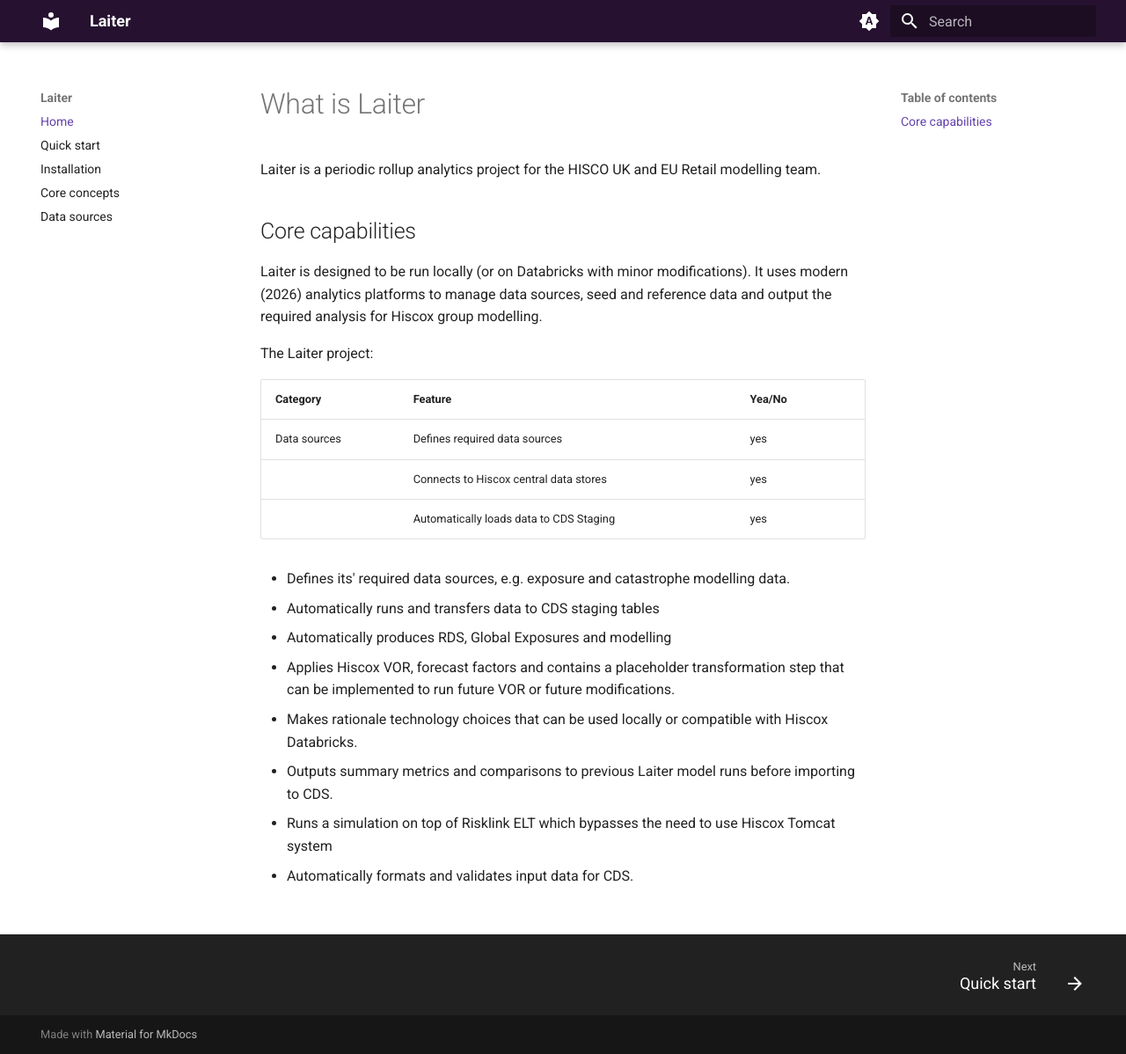
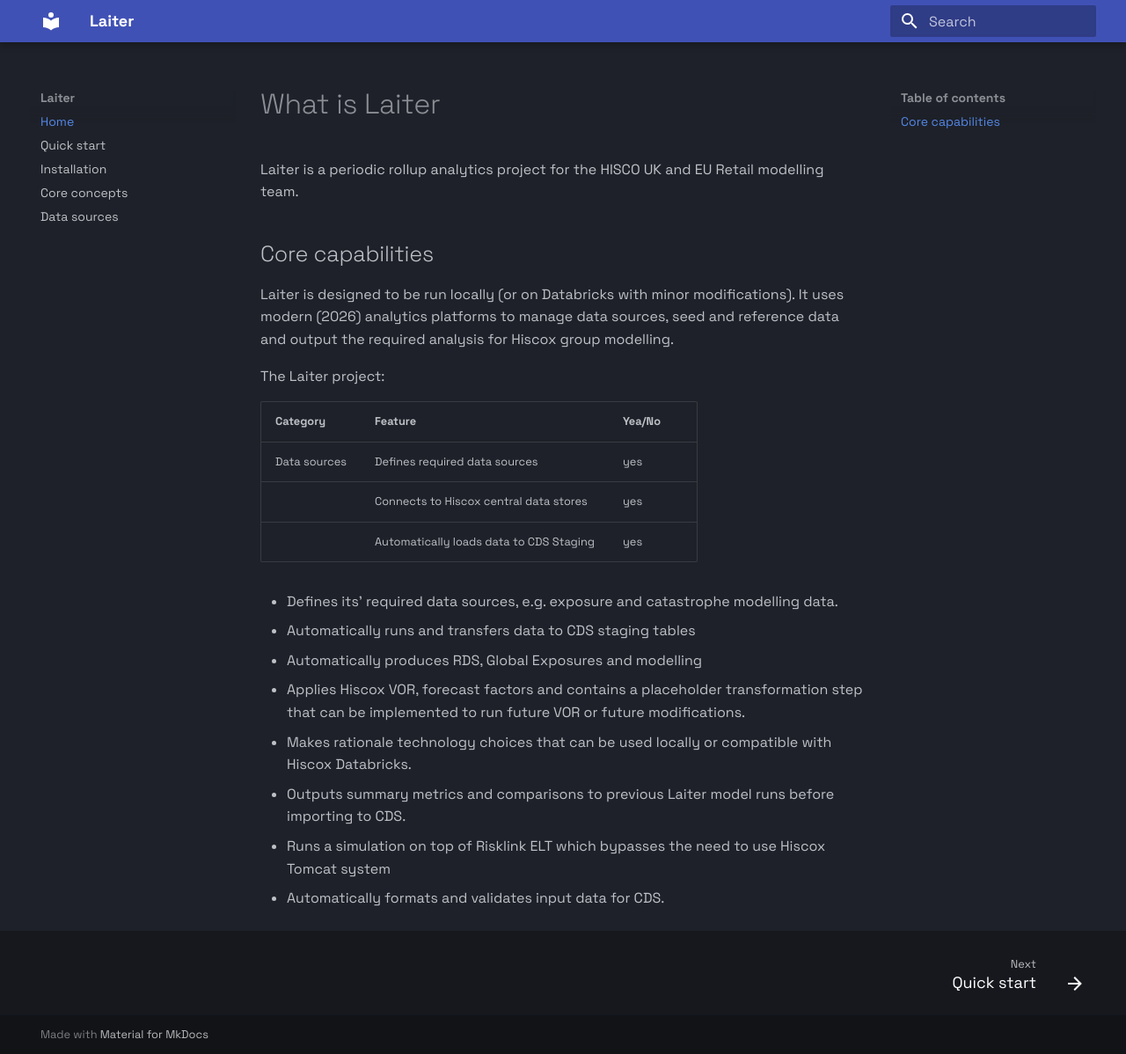
Before and after one commit to richardrh/rollup-dbt, an MkDocs documentation site: the page built from docs/index.md, in a window 1280 px wide and 1198 px high. Shown: the whole window at 88% size. Built offline with MkDocs 1.6.1 and Material for MkDocs 9.7.7, drawn with Linux system fonts in a browser that asks for light colours.

Commit message:
masschanges

```diff
--- a/docs/stylesheets/extra.css
+++ b/docs/stylesheets/extra.css
@@ -1,96 +1,19 @@
+@import url("https://fonts.googleapis.com/css2?family=Space+Grotesk:wght@400;500;600;700&family=Space+Mono:wght@400;700&display=swap");
+
 :root {
-  --black: #261230;
-  --white: #ffffff;
-  --radiate: #d7ff64;
-  --flare: #6340ac;
-  --rock: #78876e;
-  --galaxy: #261230;
-  --space: #30173d;
-  --comet: #6f5d6f;
-  --cosmic: #de5fe9;
-  --sun: #ffac2f;
-  --electron: #46ebe1;
-  --aurora: #46eb74;
-  --constellation: #5f6de9;
-  --neutron: #cff3cf;
-  --proton: #f6afbc;
-  --nebula: #cdcbfb;
-  --supernova: #f1aff6;
-  --starlight: #f4f4f1;
-  --lunar: #fbf2fc;
-  --asteroid: #e3cee3;
-  --crater: #f0dfdf;
+  --site-font: "Space Grotesk", "Inter", system-ui, -apple-system, sans-serif;
+  --code-font: "Space Mono", "SFMono-Regular", "JetBrains Mono", "Roboto Mono", monospace;
 }
 
-[data-md-color-scheme="astral-light"] {
-  --md-default-bg-color--dark: var(--black);
-  --md-default-fg-color--lightest: rgba(0, 0, 0, 0.14);
-  --md-primary-fg-color: var(--galaxy);
-  --md-typeset-a-color: var(--flare);
-  --md-accent-fg-color: var(--cosmic);
+body,
+.md-typeset {
+  font-family: var(--site-font);
 }
 
-[data-md-color-scheme="astral-dark"] {
-  --md-default-bg-color: var(--galaxy);
-  --md-default-fg-color: var(--white);
-  --md-default-fg-color--light: var(--white);
-  --md-default-fg-color--lighter: var(--white);
-  --md-default-fg-color--lightest: rgba(255, 255, 255, 0.5);
-  --md-primary-fg-color: var(--space);
-  --md-primary-bg-color: var(--white);
-  --md-accent-fg-color: var(--cosmic);
-
-  --md-typeset-color: var(--white);
-  --md-typeset-a-color: var(--radiate);
-  --md-typeset-mark-color: var(--sun);
-
-  --md-code-fg-color: var(--white);
-  --md-code-bg-color: var(--space);
-
-  --md-code-hl-comment-color: var(--asteroid);
-  --md-code-hl-punctuation-color: var(--asteroid);
-  --md-code-hl-generic-color: var(--supernova);
-  --md-code-hl-variable-color: var(--starlight);
-  --md-code-hl-string-color: var(--radiate);
-  --md-code-hl-keyword-color: var(--supernova);
-  --md-code-hl-operator-color: var(--supernova);
-  --md-code-hl-number-color: var(--electron);
-  --md-code-hl-special-color: var(--electron);
-  --md-code-hl-function-color: var(--neutron);
-  --md-code-hl-constant-color: var(--radiate);
-  --md-code-hl-name-color: var(--md-code-fg-color);
-
-  --md-typeset-del-color: hsla(6, 90%, 60%, 0.15);
-  --md-typeset-ins-color: hsla(150, 90%, 44%, 0.15);
-
-  --md-typeset-table-color: hsla(0, 0%, 100%, 0.12);
-  --md-typeset-table-color--light: hsla(0, 0%, 100%, 0.035);
+code,
+pre,
+.md-typeset code,
+.md-typeset pre,
+.md-typeset .md-code {
+  font-family: var(--code-font);
 }
-
-[data-md-color-scheme="astral-light"] img[src$="#only-dark"],
-[data-md-color-scheme="astral-light"] img[src$="#gh-dark-mode-only"] {
-  display: none;
-}
-
-[data-md-color-scheme="astral-light"] img[src$="#only-light"],
-[data-md-color-scheme="astral-light"] img[src$="#gh-light-mode-only"] {
-  display: inline;
-}
-
-[data-md-color-scheme="astral-dark"] img[src$="#only-light"],
-[data-md-color-scheme="astral-dark"] img[src$="#gh-light-mode-only"] {
-  display: none;
-}
-
-[data-md-color-scheme="astral-dark"] img[src$="#only-dark"],
-[data-md-color-scheme="astral-dark"] img[src$="#gh-dark-mode-only"] {
-  display: inline;
-}
-
-.md-typeset__table {
-  min-width: 100%;
-}
-
-.md-typeset table:not([class]) {
-  display: table;
-}
--- a/mkdocs.yml
+++ b/mkdocs.yml
@@ -21,20 +21,10 @@
     - search.suggest
     - toc.follow
   palette:
-    - media: "(prefers-color-scheme)"
-      toggle:
-        icon: material/brightness-auto
-        name: Switch to light mode
-    - media: "(prefers-color-scheme: light)"
-      scheme: astral-light
-      toggle:
-        icon: material/brightness-7
-        name: Switch to dark mode
-    - media: "(prefers-color-scheme: dark)"
-      scheme: astral-dark
-      toggle:
-        icon: material/brightness-4
-        name: Switch to system preference
+    - scheme: slate
+  font:
+    text: Space Grotesk
+    code: Space Mono
 
 plugins:
   - search
```
Also changed, not shown: lib/_README.md (deleted), 13 other files.
